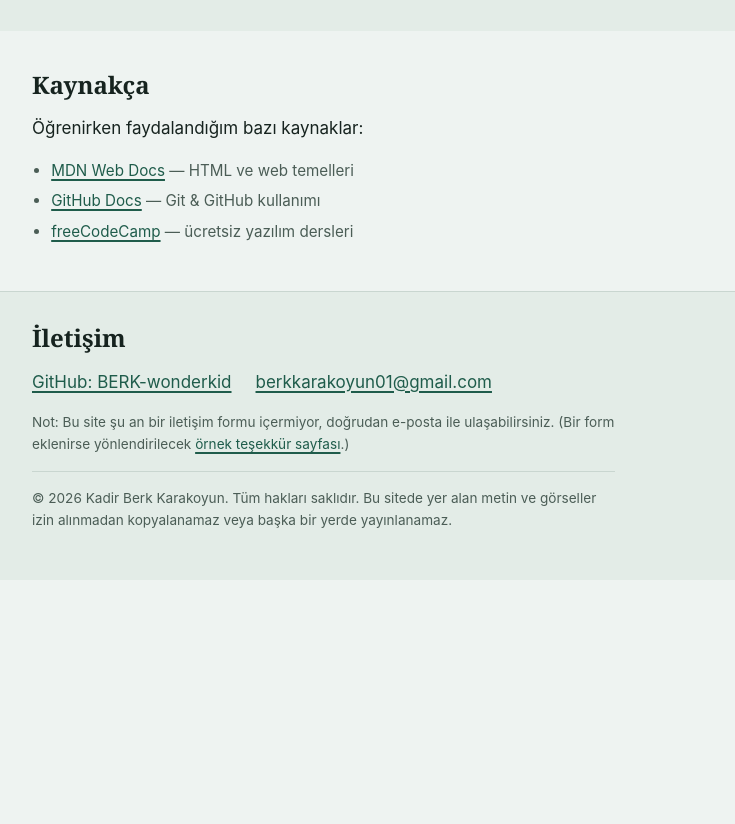
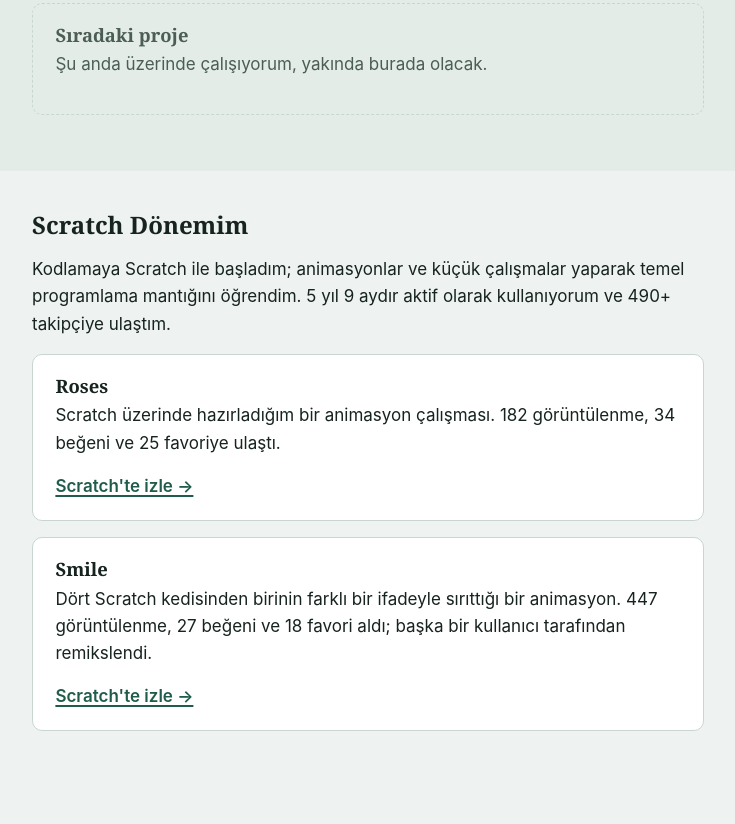
Before and after one commit to BERK-wonderkid/BERK-wonderkid.github.io, a plain HTML site: page index.html in a window 1280 px wide. Shown: the part 1310-2134 px from the top of the page, without its empty margins (272-1007 px from the left). Before the commit the page ends 1890 px from the top, so only its background shows below. Drawn offline with Linux system fonts and the light colour scheme.

Commit message:
Add files via upload

```diff
--- a/index.html
+++ b/index.html
@@ -19,6 +19,7 @@
         <li><a href="index.html" aria-current="page">Ana Sayfa</a></li>
         <li><a href="index.html#hakkimda">Hakkımda</a></li>
         <li><a href="index.html#projeler">Projelerim</a></li>
+        <li><a href="index.html#scratch">Scratch Dönemim</a></li>
         <li><a href="sss.html">SSS</a></li>
         <li><a href="index.html#iletisim">İletişim</a></li>
       </ul>
@@ -59,10 +60,12 @@
     <div class="wrap">
       <h2>Hakkımda</h2>
       <p><strong>Kodlamaya HTML ile başladım</strong>, ilk projem olan Hello World'ü GitHub'a attım. Yapay zekayı doğru kullanarak güzel şeyler yapabileceğime inanıyorum ve ileride insanlara yararlı projeler üretmek istiyorum. Şu an HTML öğreniyorum, Java programlama diline de yakında başlayacağım.</p>
+      <p>Kodlamayla ilk tanışmam aslında Scratch ile oldu — 5 yıl 9 aydır aktif olarak kullanıyorum ve 490+ takipçiye ulaştım. Scratch bana mantıksal düşünmeyi ve proje geliştirmeyi öğretti; şimdi bu temeli HTML ve yakında Java ile ilerletiyorum.</p>
       <ul class="skills-list">
         <li>HTML</li>
         <li>Git &amp; GitHub</li>
         <li>Java (öğreniyorum)</li>
+        <li>Scratch</li>
       </ul>
 <h3>Diller</h3>
 <ul>
@@ -87,6 +90,25 @@
       <article class="project placeholder">
         <h3>Sıradaki proje</h3>
         <p>Şu anda üzerinde çalışıyorum, yakında burada olacak.</p>
+      </article>
+    </div>
+  </section>
+
+  <section id="scratch">
+    <div class="wrap">
+      <h2>Scratch Dönemim</h2>
+      <p>Kodlamaya Scratch ile başladım; animasyonlar ve küçük çalışmalar yaparak temel programlama mantığını öğrendim. 5 yıl 9 aydır aktif olarak kullanıyorum ve 490+ takipçiye ulaştım.</p>
+
+      <article class="project">
+        <h3>Roses</h3>
+        <p>Scratch üzerinde hazırladığım bir animasyon çalışması. 182 görüntülenme, 34 beğeni ve 25 favoriye ulaştı.</p>
+        <a class="repo-link" href="https://scratch.mit.edu/projects/460603294/">Scratch'te izle →</a>
+      </article>
+
+      <article class="project">
+        <h3>Smile</h3>
+        <p>Dört Scratch kedisinden birinin farklı bir ifadeyle sırıttığı bir animasyon. 447 görüntülenme, 27 beğeni ve 18 favori aldı; başka bir kullanıcı tarafından remikslendi.</p>
+        <a class="repo-link" href="https://scratch.mit.edu/projects/539952690/">Scratch'te izle →</a>
       </article>
     </div>
   </section>
```
